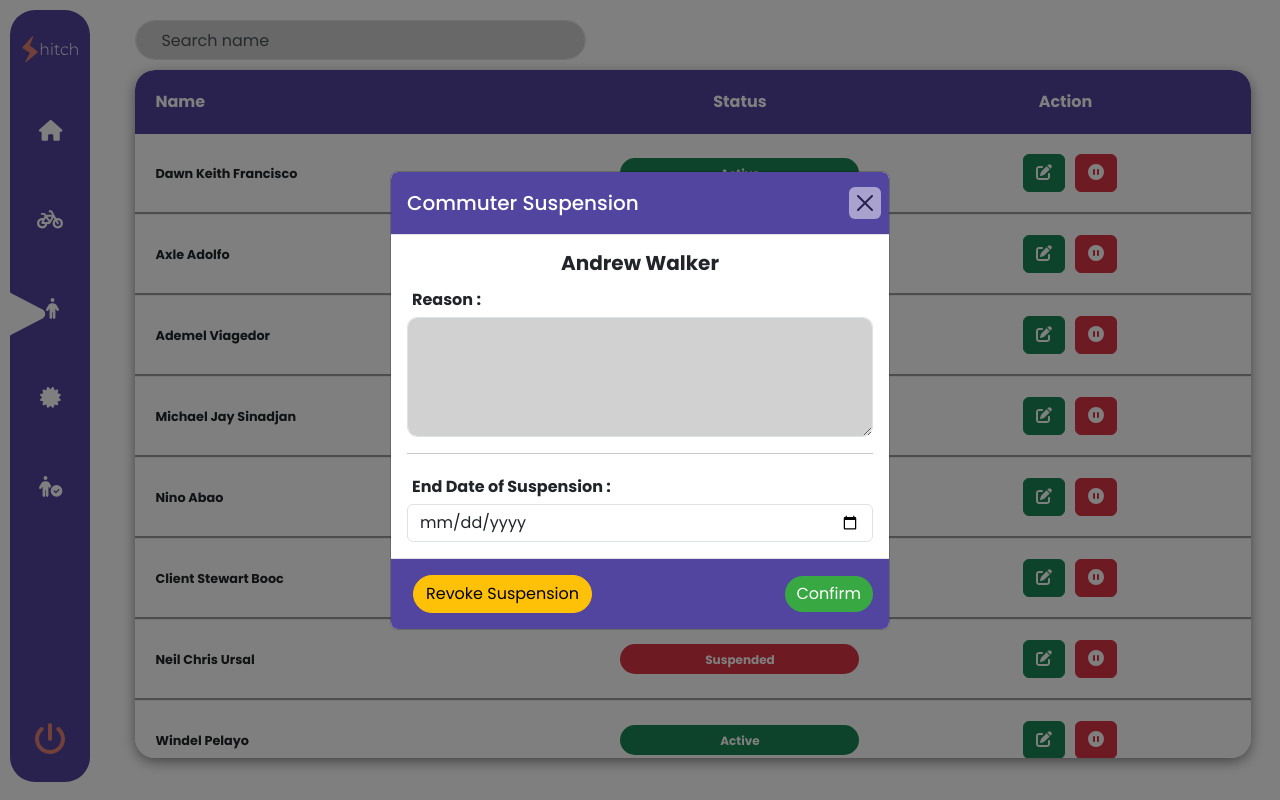
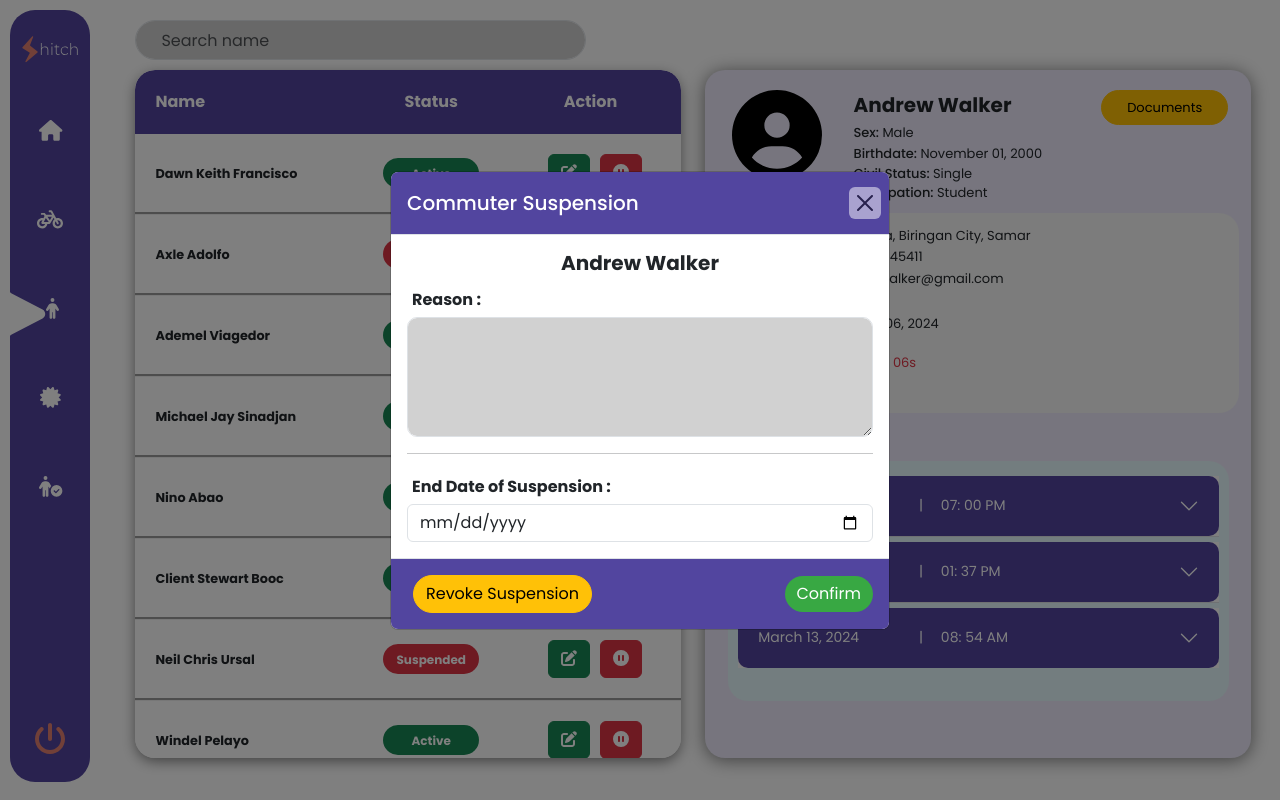
Before and after one commit to wingled22/pagyeonjaFrontEnd, a React (Vite) app: page /commuter in a window 1280 px wide. Both pictures are taken after a click on the button 1096 px from the left and 173 px from the top of the page. Built offline with nearby package versions, Linux system fonts and the light colour scheme.

Commit message:
when the tr is click it will display the container of detail

```diff
--- a/src/components/Commuter/CommuterTable.jsx
+++ b/src/components/Commuter/CommuterTable.jsx
@@ -11,7 +11,7 @@ import CommuterSuspensionModal from "../../components/Commuter/CommuterSuspensio
 import { useState } from "react";
 import CommuterUpdateModal from '../../components/Commuter/CommuterUpdateModal.jsx';
 
-const CommuterTable = () => {
+const CommuterTable = ({selectUser}) => {
     const data = [
         { id: 1, name: 'Dawn Keith Francisco', status: 'Active' },
         { id: 2, name: 'Axle Adolfo', status: 'Suspended' },
@@ -44,7 +44,7 @@ const CommuterTable = () => {
                     </thead>
                     <tbody>
                         {data.map(item => (
-                            <tr key={item.id}>
+                            <tr key={item.id} onClick={() => {selectUser(item.id)}}>
                                 <td className='commuterName' style={{ borderBottom: 'groove', padding: '20px', fontSize: '0.8rem', fontWeight: 'bold' }}>{item.name}</td>
                                 <td style={{ borderBottom: 'groove', padding: '20px' }}>
                                     <Badge className='badgeStatusCommuter' color={item.status === 'Active' ? 'success' : 'danger'}>
--- a/src/routes/CommuterPage.jsx
+++ b/src/routes/CommuterPage.jsx
@@ -6,8 +6,9 @@ import { useState } from "react";
 
 const CommuterPage = () => {
 
-    const [selectCommuter, setSelectedCommuter] = useState(null); //change this to null if you want to hide the commuter details
+    const [selectedCommuter, setSelectedCommuter] = useState(null); //change this to null if you want to hide the commuter details
 
+    const updateSelectCommuter = (id) => { setSelectedCommuter(id); }
 
     return (
         <>
@@ -18,11 +19,11 @@ const CommuterPage = () => {
                     </Col>
                 </Row>
                 <Row className="d-flex">
-                    <Col md={selectCommuter === null ? 12 : 6} sm={12} xs={12} id="colContainerTable">
-                        <CommuterTable />
+                    <Col md={selectedCommuter === null ? 12 : 6} sm={12} xs={12} id="colContainerTable">
+                        <CommuterTable selectUser={updateSelectCommuter} />
                     </Col>
 
-                    {selectCommuter && <Col md={6} sm={12} xs={12} id='colContainerDetails'>
+                    {selectedCommuter && <Col md={6} sm={12} xs={12} id='colContainerDetails'>
                         <CommuterDetails/>
                     </Col>}
                 </Row>
```
